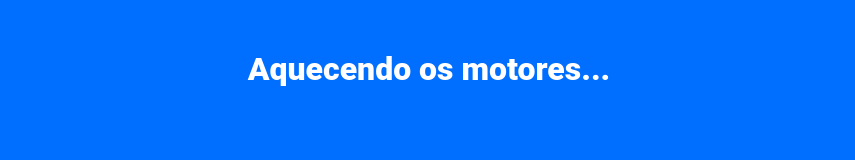
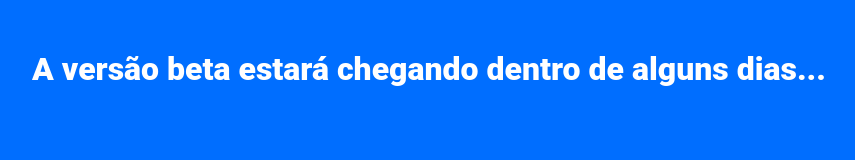
Before and after one commit to heewch/tztv, a plain HTML site: page index.html in a window 1280 px wide. Shown: the whole page, without its empty margins (211-1066 px from the left). Drawn offline with Linux system fonts and the light colour scheme.

Commit message:
Update index.html

```diff
--- a/index.html
+++ b/index.html
@@ -5,7 +5,7 @@
 <meta charset="UTF-8">
 <meta name="viewport" content="width=device-width, initial-scale=1">
 <body>
-<h1>Aquecendo os motores...</H1>
+<h1>A versão beta estará chegando dentro de alguns dias...</H1>
 </body>
 <style>
 body {
```
